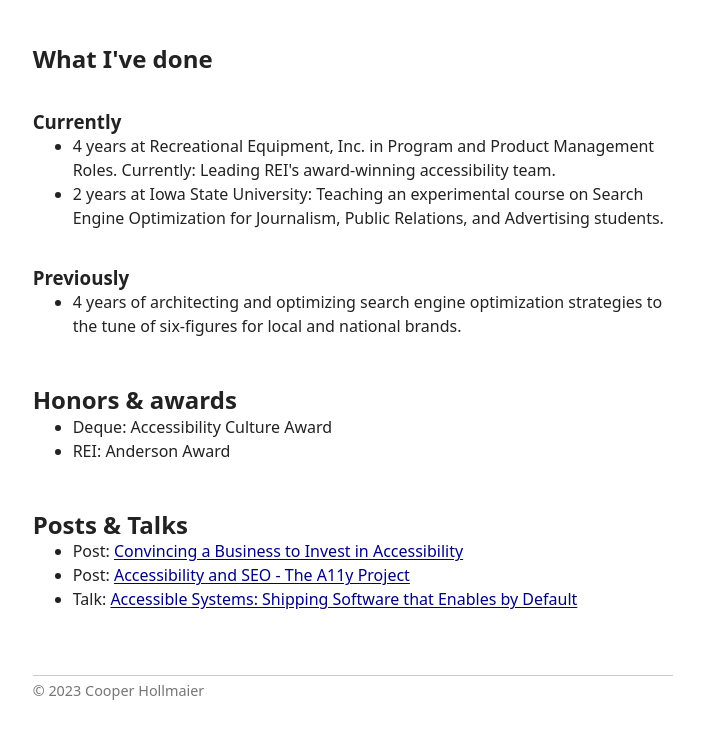
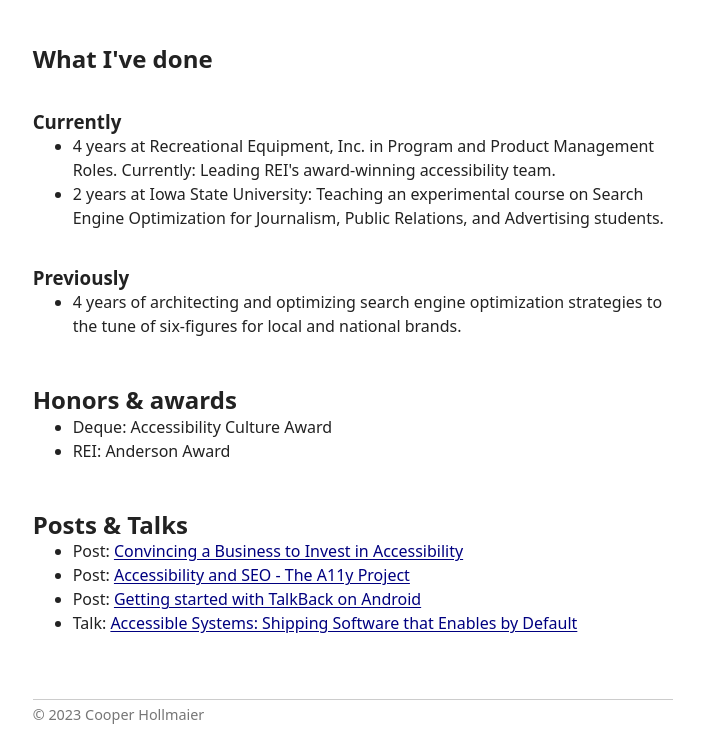
Before and after one commit to chollma/hollmaier, an Eleventy site: page src/index.md in a window 1280 px wide. Shown: the part 414-1156 px from the top of the page, without its empty margins (287-991 px from the left). Before the commit the page ends 1132 px from the top, so only its background shows below. Built offline with nearby package versions, Linux system fonts and the light colour scheme; Eleventy itself is replaced by a stand-in of ours; files that its build step writes are made by us from their sources.

Commit message:
Add to posts list

```diff
--- a/src/index.md
+++ b/src/index.md
@@ -31,4 +31,5 @@
 - Post: [{{post.data.title}}]({{post.url}})
 {% endfor %}
 - Post: [Accessibility and SEO - The A11y Project](https://www.a11yproject.com/posts/accessibility-seo/)
+- Post: [Getting started with TalkBack on Android](https://www.a11yproject.com/posts/getting-started-talkback/)
 - Talk: [Accessible Systems: Shipping Software that Enables by Default](https://www.csun.edu/cod/conference/sessions/index.php/public/presentations/view/1403)
```
